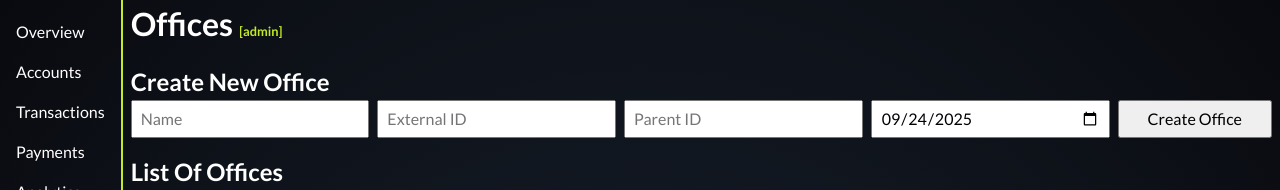
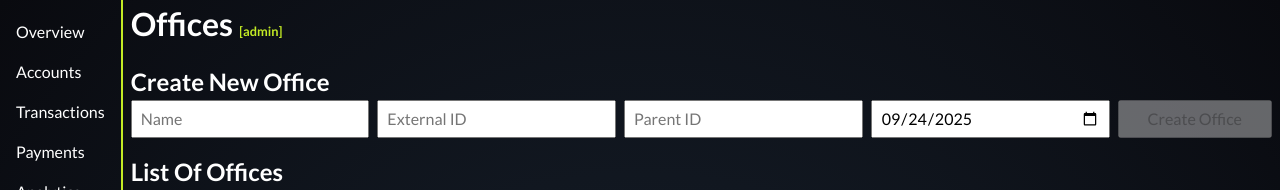
Before and after one commit to KaratSergio/Fin_Dash, an Angular app: page /admin/offices in a window 1280 px wide. Shown: the top 190 px of the page. Built offline with nearby package versions, Linux system fonts and the light colour scheme; no server answers.

Commit message:
update: office reactive form

```diff
--- a/src/pages/admin/offices/offices.html
+++ b/src/pages/admin/offices/offices.html
@@ -9,23 +9,18 @@
   } @else {
 
   <h2 class="title">Create New Office</h2>
-  <div class="create-office">
-    <input placeholder="Name" #nameInput [value]="newOffice().name"
-      (input)="updateNewOfficeField('name', nameInput.value)">
 
-    <input placeholder="External ID" #externalInput [value]="newOffice().externalId"
-      (input)="updateNewOfficeField('externalId', externalInput.value)">
+  <form [formGroup]="createOfficeForm" (ngSubmit)="createOffice()" class="create-office">
+    <input placeholder="Name" formControlName="name">
+    <input placeholder="External ID" formControlName="externalId">
+    <input placeholder="Parent ID" formControlName="parentId" type="number">
+    <input placeholder="Opening Date" formControlName="openingDate" type="date">
 
-    <input placeholder="Parent ID" #parentInput [value]="newOffice().parentId ?? ''" placeholder="Parent ID"
-      (input)="updateNewOfficeField('parentId', parentInput.value ? +parentInput.value : '')">
-
-    <input placeholder="Opening Date" #openingInput type="date" [value]="newOffice().openingDate"
-      (input)="updateNewOfficeField('openingDate', openingInput.value)">
-
-    <button (click)="createOffice()">Create Office</button>
-  </div>
+    <button type="submit" [disabled]="createOfficeForm.invalid">Create Office</button>
+  </form>
 
   <h2 class="title">List Of Offices</h2>
+
   <table>
     <thead>
       <tr>
--- a/src/pages/admin/offices/offices.ts
+++ b/src/pages/admin/offices/offices.ts
@@ -2,15 +2,17 @@ import { Component, signal, inject, effect } from "@angular/core";
 import { RouterModule } from '@angular/router';
 import { OfficesService, Office } from "../../../services/office.service";
 import { FormatDatePipe } from "../../../pipes/format-date.pipe";
+import { ReactiveFormsModule, FormBuilder, Validators } from '@angular/forms';
 
 @Component({
     selector: "app-admin-offices",
     standalone: true,
-    imports: [RouterModule, FormatDatePipe],
+    imports: [RouterModule, FormatDatePipe, ReactiveFormsModule],
     templateUrl: "./offices.html",
     styleUrls: ["./offices.scss"]
 })
 export class OfficesAdminPage {
+    private fb = inject(FormBuilder);
     officeService = inject(OfficesService);
 
     // Signals
@@ -18,15 +20,17 @@ export class OfficesAdminPage {
     loading = this.officeService.loading;
     error = signal<string | null>(null);
 
-    newOffice = signal<Partial<Office>>({
-        name: '',
-        externalId: '',
-        parentId: undefined,
-        dateFormat: 'dd MMMM yyyy',
-        locale: 'en',
-        openingDate: new Date().toISOString().split('T')[0]
+    // Reactive form
+    createOfficeForm = this.fb.group({
+        name: ['', Validators.required],
+        externalId: [''],
+        parentId: [null],
+        dateFormat: ['dd MMMM yyyy'],
+        locale: ['en'],
+        openingDate: [new Date().toISOString().split('T')[0], Validators.required]
     });
 
+    // fetch offices list
     private loadOffices = effect(() => {
         this.officeService.getOffices({
             fields: 'id,externalId,name,openingDate,parentId',
@@ -35,25 +39,18 @@ export class OfficesAdminPage {
         });
     });
 
-    private resetNewOffice() {
-        this.newOffice.set({
-            name: '',
-            externalId: '',
-            parentId: undefined,
-            locale: 'en',
-            dateFormat: 'dd MMMM yyyy',
-            openingDate: new Date().toISOString().split('T')[0]
-        });
-    }
-
-    updateNewOfficeField(field: keyof Office, value: string | number) {
-        this.newOffice.set({ ...this.newOffice(), [field]: value });
-    }
-
     // Methods
     createOffice() {
-        this.officeService.createOffice(this.newOffice()).subscribe({
-            next: () => this.resetNewOffice(),
+        if (this.createOfficeForm.invalid) return;
+        this.officeService.createOffice(this.createOfficeForm.value as Partial<Office>).subscribe({
+            next: () => this.createOfficeForm.reset({
+                name: '',
+                externalId: '',
+                parentId: null,
+                locale: 'en',
+                dateFormat: 'dd MMMM yyyy',
+                openingDate: new Date().toISOString().split('T')[0]
+            }),
             error: err => this.error.set(err.message || 'Failed to create office')
         });
     }
```
